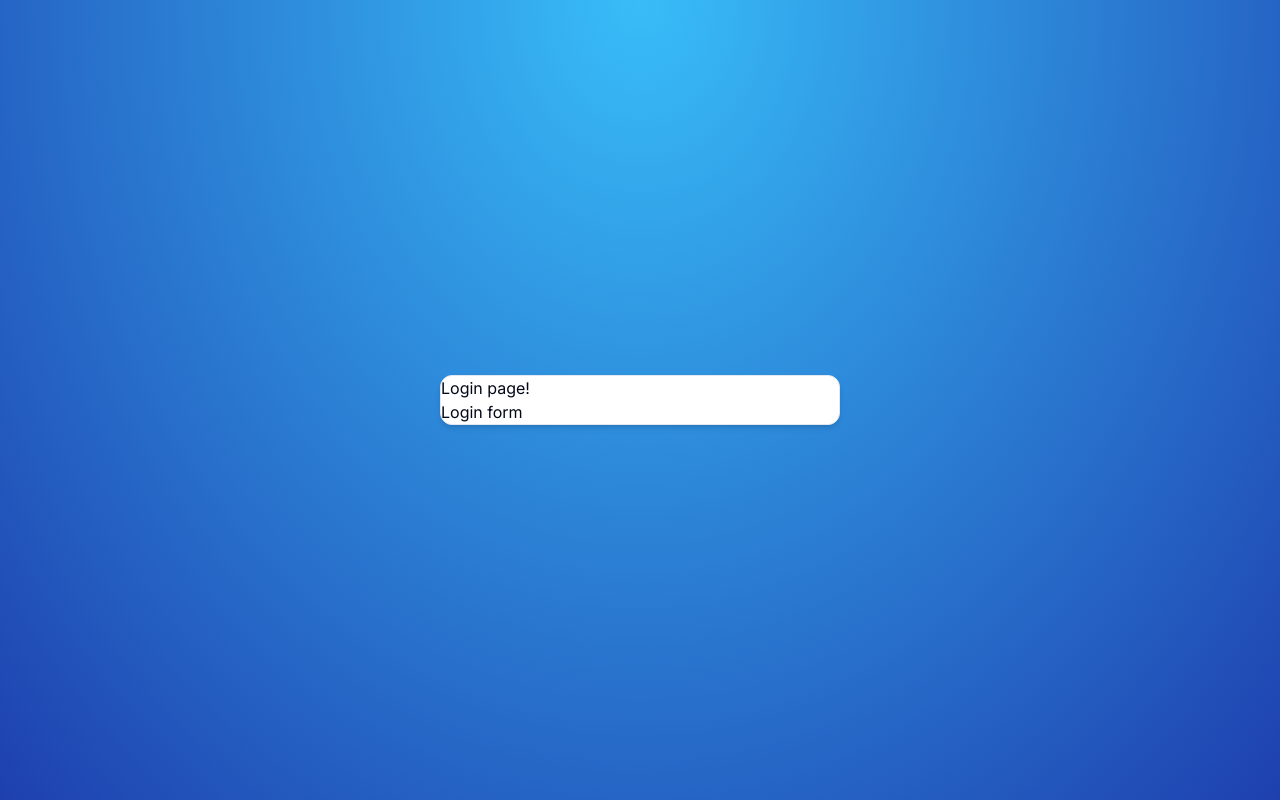
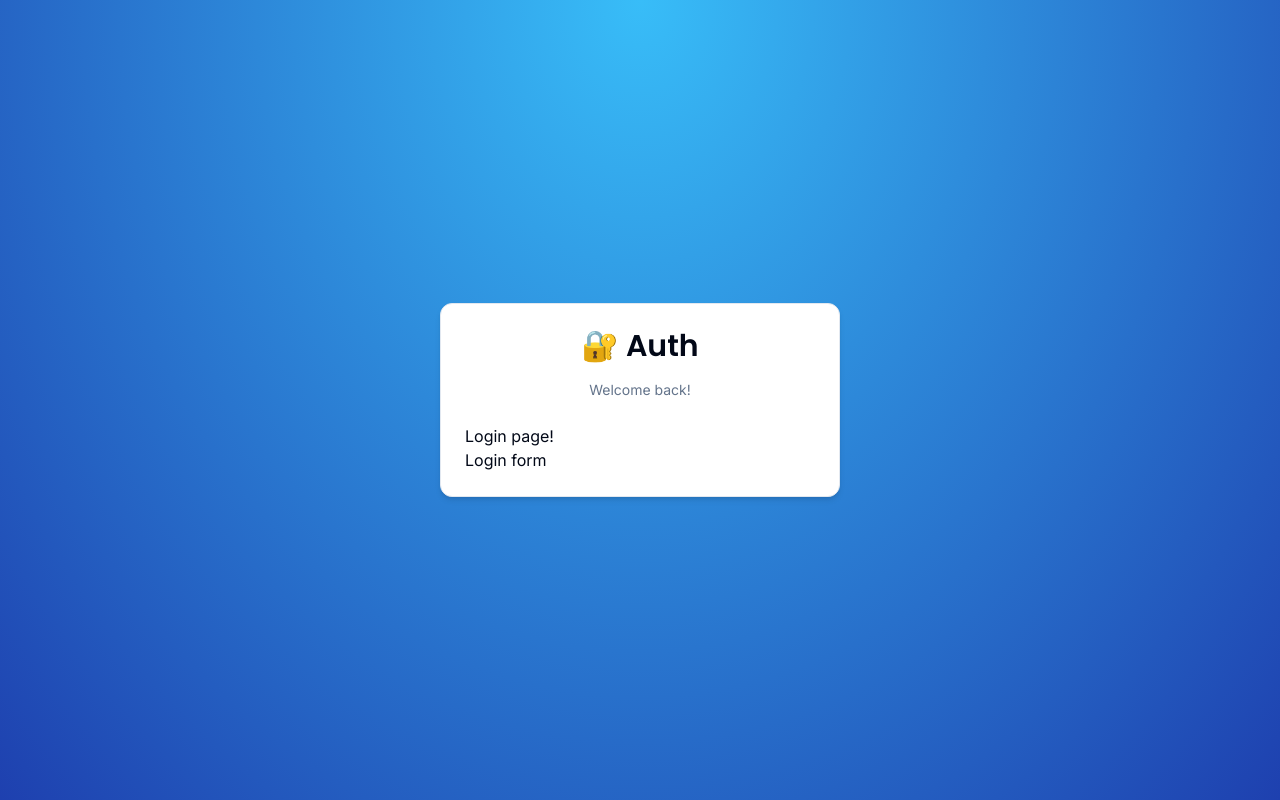
Before and after one commit to assilbekov/next-auth-course, a Next.js app: page /auth/login in a window 1280 px wide. Built offline with nearby package versions, Linux system fonts and the light colour scheme.

Commit message:
added card header and content to card wrapper

```diff
--- a/components/auth/card-wrapper.tsx
+++ b/components/auth/card-wrapper.tsx
@@ -1,6 +1,7 @@
 "use client"
 
-import { Card } from "../ui/card";
+import { Card, CardContent, CardFooter, CardHeader } from "../ui/card";
+import { Header } from "./Header";
 
 interface CardWrapperProps {
   children: React.ReactNode;
@@ -19,7 +20,12 @@ export const CardWrapper = ({
 }: CardWrapperProps) => {
   return (
     <Card className="w-[400px] shadow-md">
-      {children}
+      <CardHeader>
+        <Header label={headerLabel} />
+      </CardHeader>
+      <CardContent>
+        {children}
+      </CardContent>
     </Card>
   )
 }
```
